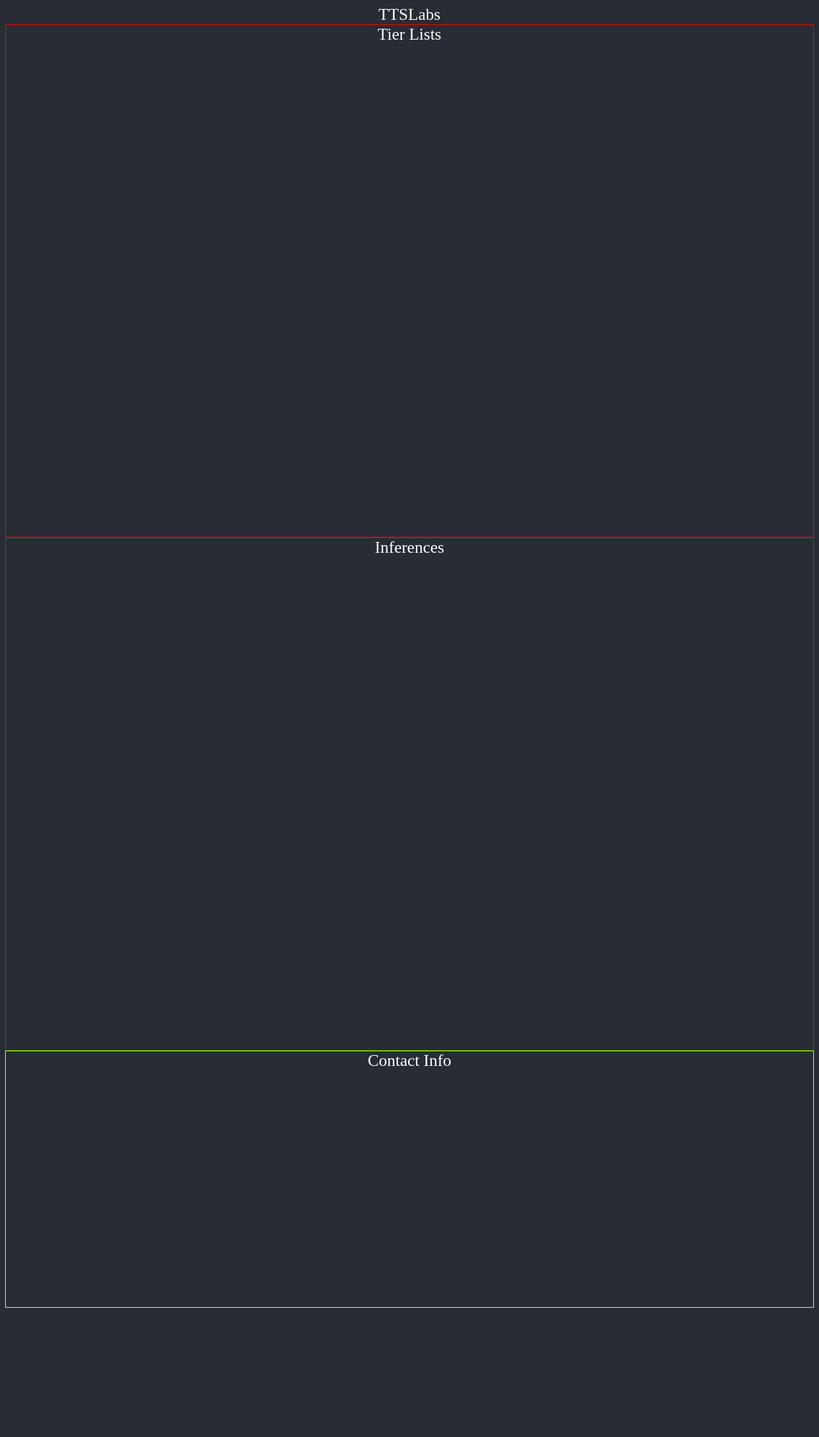
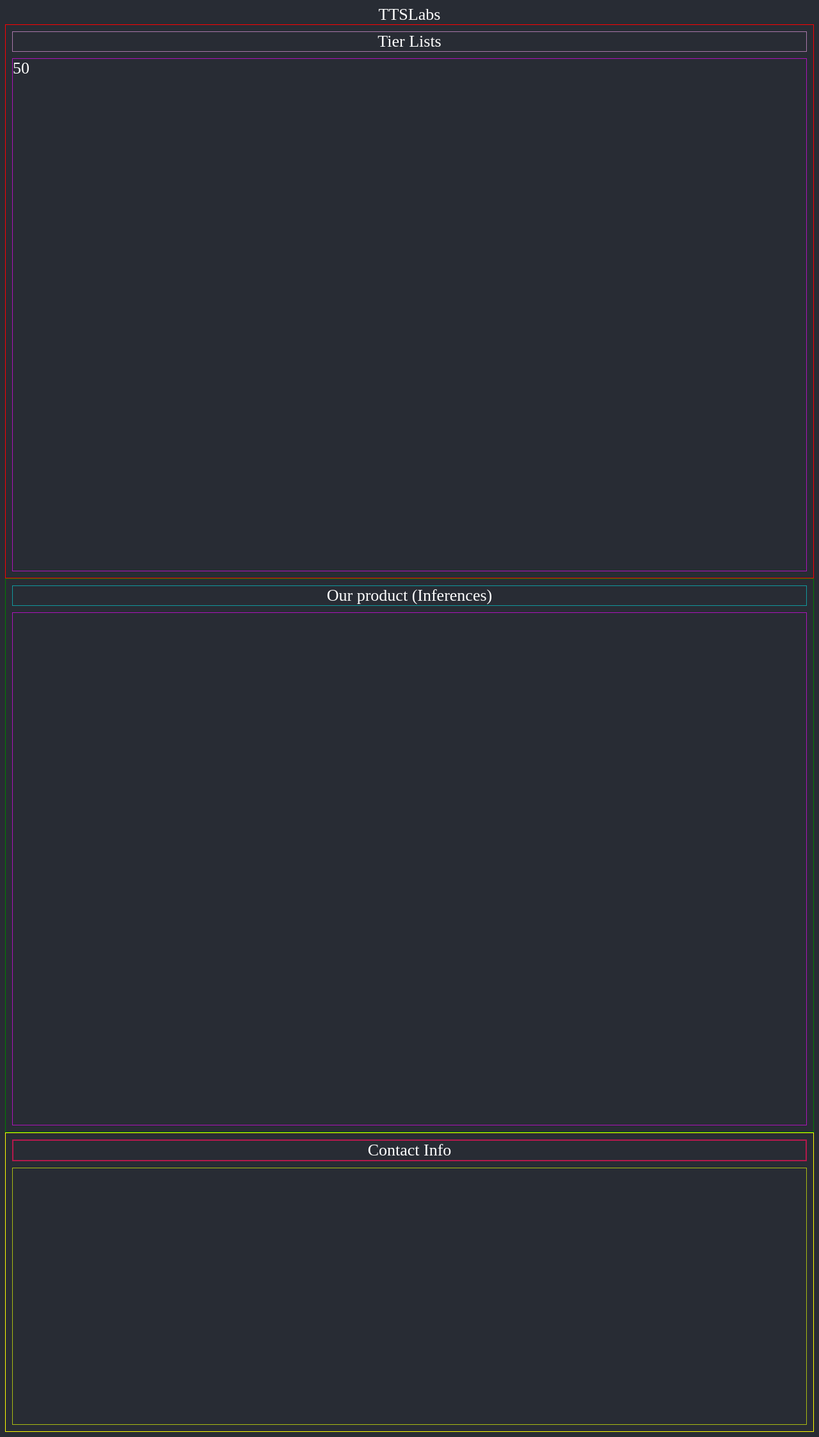
Before and after one commit to serg06/TTSLabs-Website, a React (Create React App) app: page / in a window 1280 px wide. Shown: the whole page at 64% size. Before the commit the page ends 2052 px from the top, so only its background shows below. Built offline with nearby package versions, Linux system fonts and the light colour scheme.

Commit message:
add components, change style naming

```diff
--- a/src/App.js
+++ b/src/App.js
@@ -1,15 +1,22 @@
+import TierList from "./components/TierList"
+
 function App() {
   return (
     <div className="App">
       <header>TTSLabs</header>
       <div className="TierListContainer">
-        <header>Tier Lists</header>
+        <header className="TierListHeader">Tier Lists</header>
+        <div className="TierListContents">
+          <TierList></TierList>
+        </div>
       </div>
       <div className="InferencesContainer">
-        <h>Inferences</h>
+        <header className="InferencesHeader">Our product (Inferences)</header>
+        <div className="InferencesContents"></div>
       </div>
       <div className="ContactInfoContainer">
-        <h>Contact Info</h>
+        <header className="ContactInfoHeader">Contact Info</header>
+        <div className="ContactInfoContents"></div>
       </div>
     </div>
   );
--- /dev/null
+++ b/src/components/Tier.jsx
@@ -0,0 +1,12 @@
+import React, { Component } from 'react';
+
+class Tier extends Component {
+    render ()
+    {
+        return(
+            <div>{ this.props.value }</div>
+        )
+    }
+}
+
+export default Tier;
--- /dev/null
+++ b/src/components/TierList.jsx
@@ -0,0 +1,20 @@
+import React, { Component } from 'react';
+
+import Tier from "./Tier"
+
+class TierList extends Component
+{
+    state = {
+        value: "50"
+    }
+    render()
+    {
+        return (
+            <div>
+                <Tier value={ this.state.value }></Tier>
+            </div>
+        )
+    }
+}
+
+export default TierList;
--- a/src/style.css
+++ b/src/style.css
@@ -8,13 +8,29 @@ body {
     min-height: 100vh;
 }
 
+/* TIER LIST */
 .TierListContainer {
     border: 1px solid red;
     display: flex;
     flex-direction: column;
     min-height: 100vh;
 }
+.TierListHeader {
+    border: 1px solid rgb(170, 119, 170);
+    margin: 10px 10px 0px 10px;
+    display: flex;
+    flex-direction: column;
+}
 
+.TierListContents {
+    border: 1px solid rgb(173, 19, 187);
+    margin: 10px 10px 10px 10px;
+    display: flex;
+    flex-direction: row;
+    height: 100vh;
+}
+
+/* TIER LIST */
 .InferencesContainer {
     border: 1px solid green;
     display: flex;
@@ -22,9 +38,40 @@ body {
     min-height: 100vh;
 }
 
+.InferencesHeader {
+    border: 1px solid rgb(16, 153, 158);
+    margin: 10px 10px 0px 10px;
+    display: flex;
+    flex-direction: column;
+}
+
+.InferencesContents {
+    border: 1px solid rgb(173, 19, 187);
+    margin: 10px 10px 10px 10px;
+    display: flex;
+    flex-direction: column;
+    height: 100vh;
+}
+
+/* TIER LIST */
 .ContactInfoContainer {
     border: 1px solid yellow;
     display: flex;
     flex-direction: column;
     min-height: 50vh;
 }
+
+.ContactInfoHeader {
+    border: 2px solid rgb(179, 25, 76);
+    margin: 10px 10px 0px 10px;
+    display: flex;
+    flex-direction: column;
+}
+
+.ContactInfoContents {
+    border: 1px solid rgb(170, 187, 18);
+    margin: 10px 10px 10px 10px;
+    display: flex;
+    flex-direction: column;
+    height: 50vh;
+}
```
